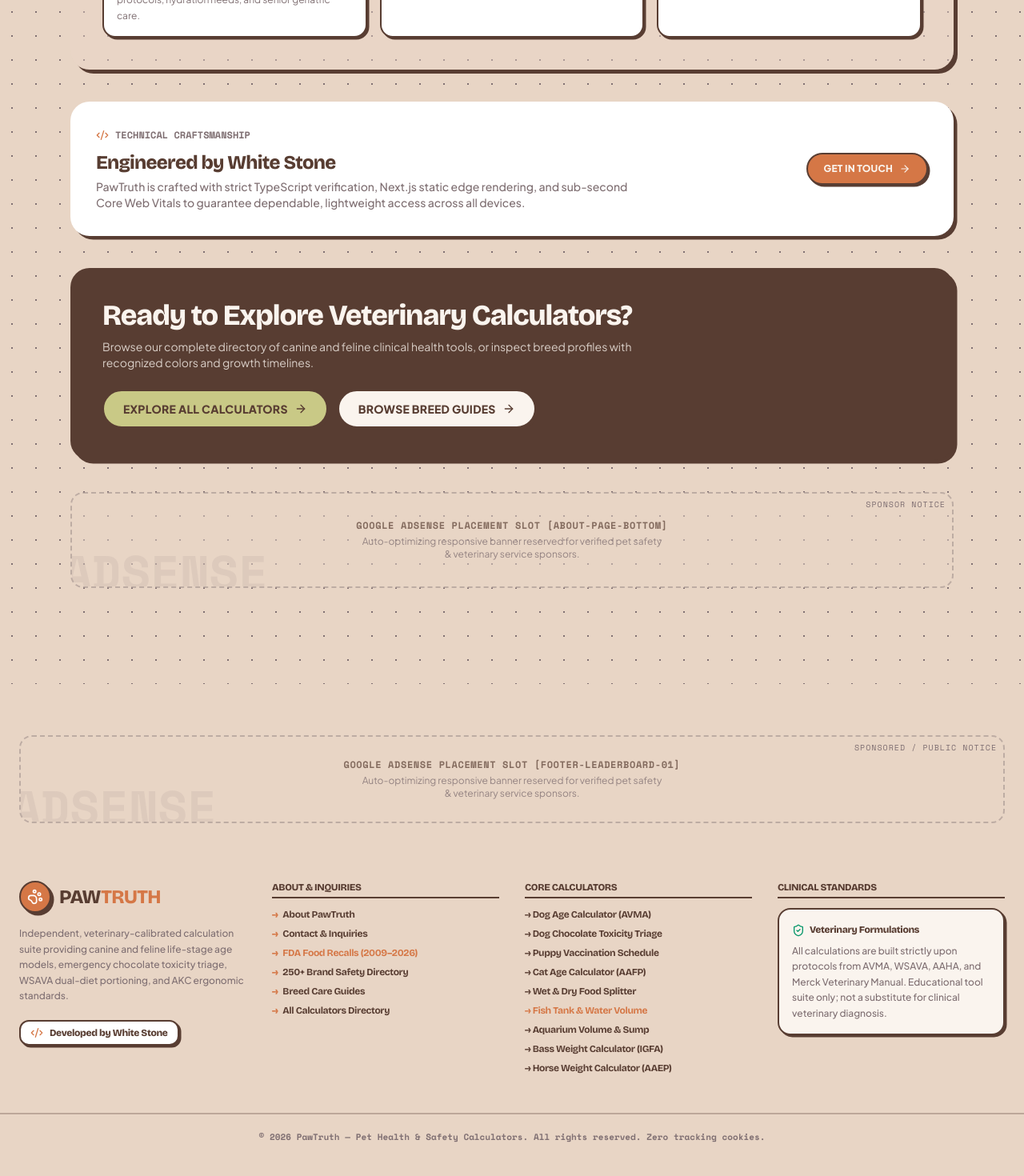
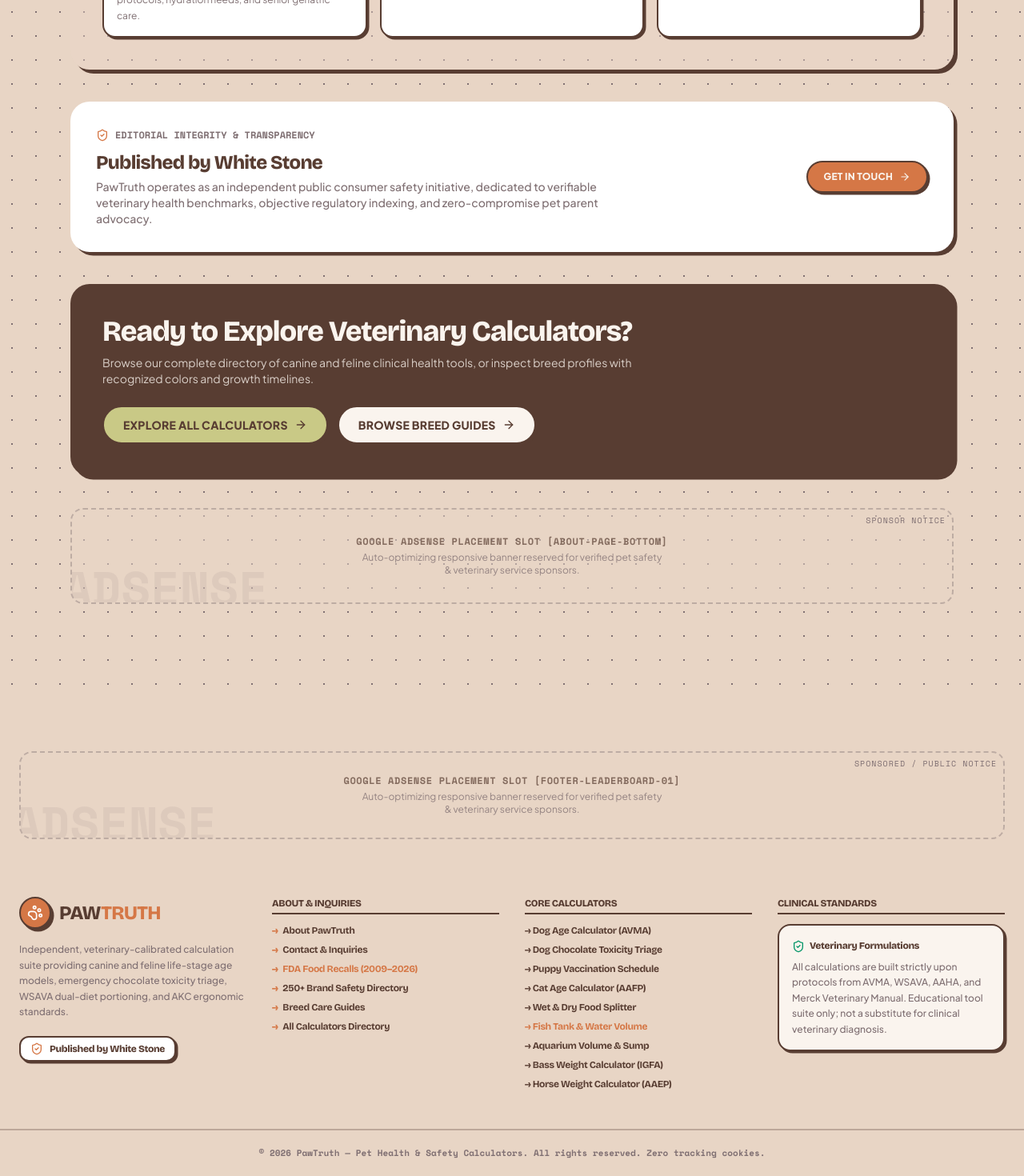
Before and after one commit to tsakib-01/pet-website, a Next.js app: page /about in a window 1280 px wide. Shown: the part 1500-2970 px from the top of the page at 80% size. Built offline with nearby package versions, Linux system fonts and the light colour scheme.

Commit message:
fix(copy): remove internal tech stack disclosures and replace with consumer safety advocacy

```diff
--- a/src/app/about/page.tsx
+++ b/src/app/about/page.tsx
@@ -8,7 +8,6 @@
   Award,
   Lock,
   Zap,
-  Code2,
   BookOpen,
   ArrowRight,
   ChevronRight,
@@ -299,19 +298,19 @@
           </div>
         </section>
 
-        {/* Engineering & White Stone Attribution */}
+        {/* Editorial Integrity & White Stone Attribution */}
         <section className="bg-white border-2.5 border-brand-espresso rounded-3xl p-6 sm:p-8 shadow-paper space-y-4">
           <div className="flex flex-col sm:flex-row sm:items-center justify-between gap-4">
             <div className="space-y-1">
               <div className="inline-flex items-center gap-2 text-xs font-mono font-bold uppercase text-brand-taupe">
-                <Code2 className="w-4 h-4 text-brand-terracotta" />
-                Technical Craftsmanship
+                <ShieldCheck className="w-4 h-4 text-brand-terracotta" />
+                Editorial Integrity & Transparency
               </div>
               <h3 className="font-heading text-xl sm:text-2xl font-black text-brand-espresso">
-                Engineered by White Stone
+                Published by White Stone
               </h3>
               <p className="text-xs sm:text-sm text-brand-taupe max-w-2xl font-sans font-medium leading-relaxed">
-                PawTruth is crafted with strict TypeScript verification, Next.js static edge rendering, and sub-second Core Web Vitals to guarantee dependable, lightweight access across all devices.
+                PawTruth operates as an independent public consumer safety initiative, dedicated to verifiable veterinary health benchmarks, objective regulatory indexing, and zero-compromise pet parent advocacy.
               </p>
             </div>
             <Link
--- a/src/app/contact/page.tsx
+++ b/src/app/contact/page.tsx
@@ -7,7 +7,7 @@
   AlertTriangle,
   ChevronRight,
   ShieldAlert,
-  Code2,
+  ShieldCheck,
   CheckCircle,
   HelpCircle,
 } from "lucide-react";
@@ -177,16 +177,16 @@
               </div>
             </div>
 
-            {/* Technical Attribution Note */}
+            {/* Editorial Attribution Note */}
             <div className="bg-white border-2 border-brand-espresso rounded-2xl p-4 shadow-paper-sm flex items-center justify-between gap-3">
               <div className="flex items-center gap-2.5">
-                <Code2 className="w-5 h-5 text-brand-terracotta flex-shrink-0" />
+                <ShieldCheck className="w-5 h-5 text-brand-terracotta flex-shrink-0" />
                 <div className="text-xs font-heading font-black text-brand-espresso">
-                  Developed by White Stone
+                  Published by White Stone
                 </div>
               </div>
               <span className="text-[10px] font-mono font-bold uppercase px-2 py-0.5 rounded-full bg-brand-olive text-brand-espresso border border-brand-espresso">
-                Engineering Team
+                Consumer Safety Team
               </span>
             </div>
           </div>
--- a/src/components/Footer.tsx
+++ b/src/components/Footer.tsx
@@ -1,6 +1,6 @@
 import React from "react";
 import Link from "next/link";
-import { PawPrint, ShieldCheck, Code2, ArrowRight } from "lucide-react";
+import { PawPrint, ShieldCheck, ArrowRight } from "lucide-react";
 import AdSensePlaceholder from "./AdSensePlaceholder";
 
 export default function Footer() {
@@ -26,11 +26,11 @@
             Independent, veterinary-calibrated calculation suite providing canine and feline life-stage age models, emergency chocolate toxicity triage, WSAVA dual-diet portioning, and AKC ergonomic standards.
           </p>
 
-          {/* Development Attribution */}
+          {/* Publishing Attribution */}
           <div className="pt-1">
             <div className="inline-flex items-center gap-2 px-3 py-1.5 rounded-xl bg-white border-2 border-brand-espresso shadow-[2.5px_2.5px_0px_#583D32] text-xs font-heading font-black text-brand-espresso">
-              <Code2 className="w-4 h-4 text-brand-terracotta flex-shrink-0" />
-              <span>Developed by <strong className="text-brand-espresso font-black">White Stone</strong></span>
+              <ShieldCheck className="w-4 h-4 text-brand-terracotta flex-shrink-0" />
+              <span>Published by <strong className="text-brand-espresso font-black">White Stone</strong></span>
             </div>
           </div>
         </div>
```
